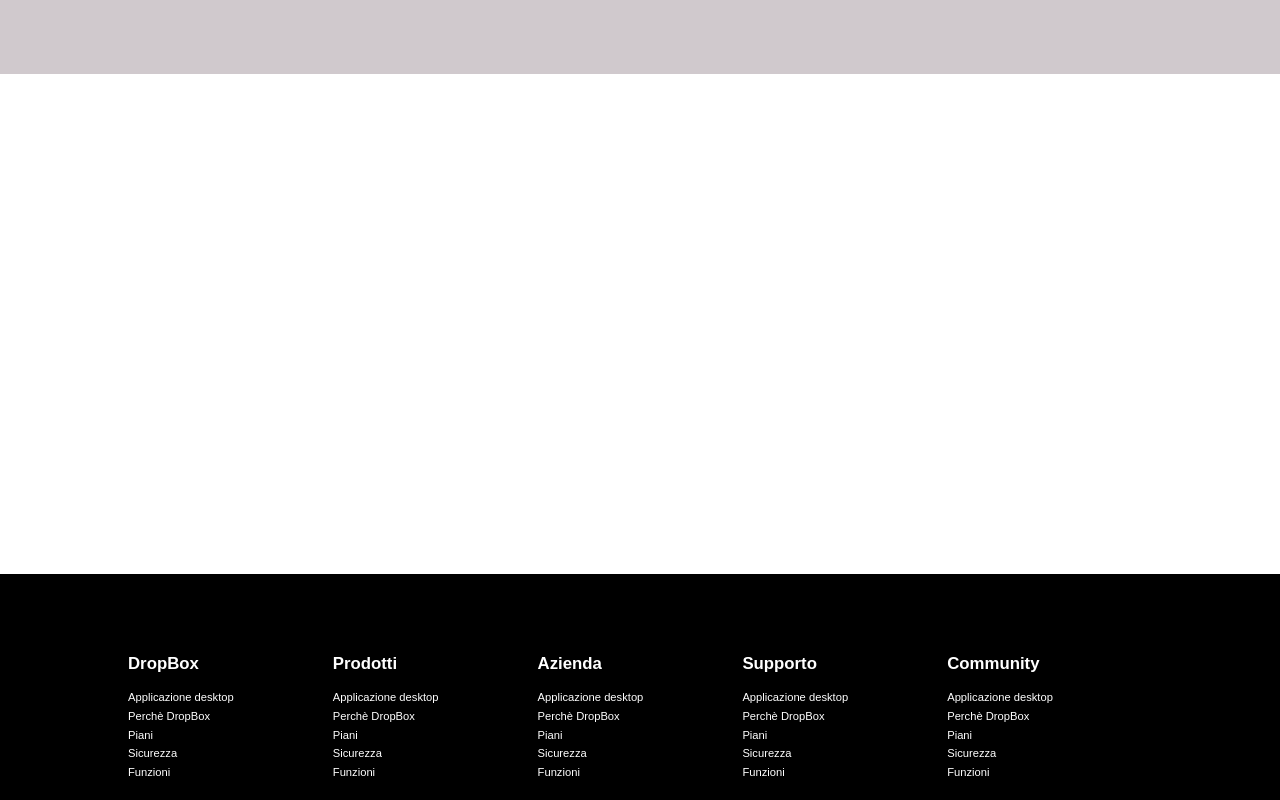
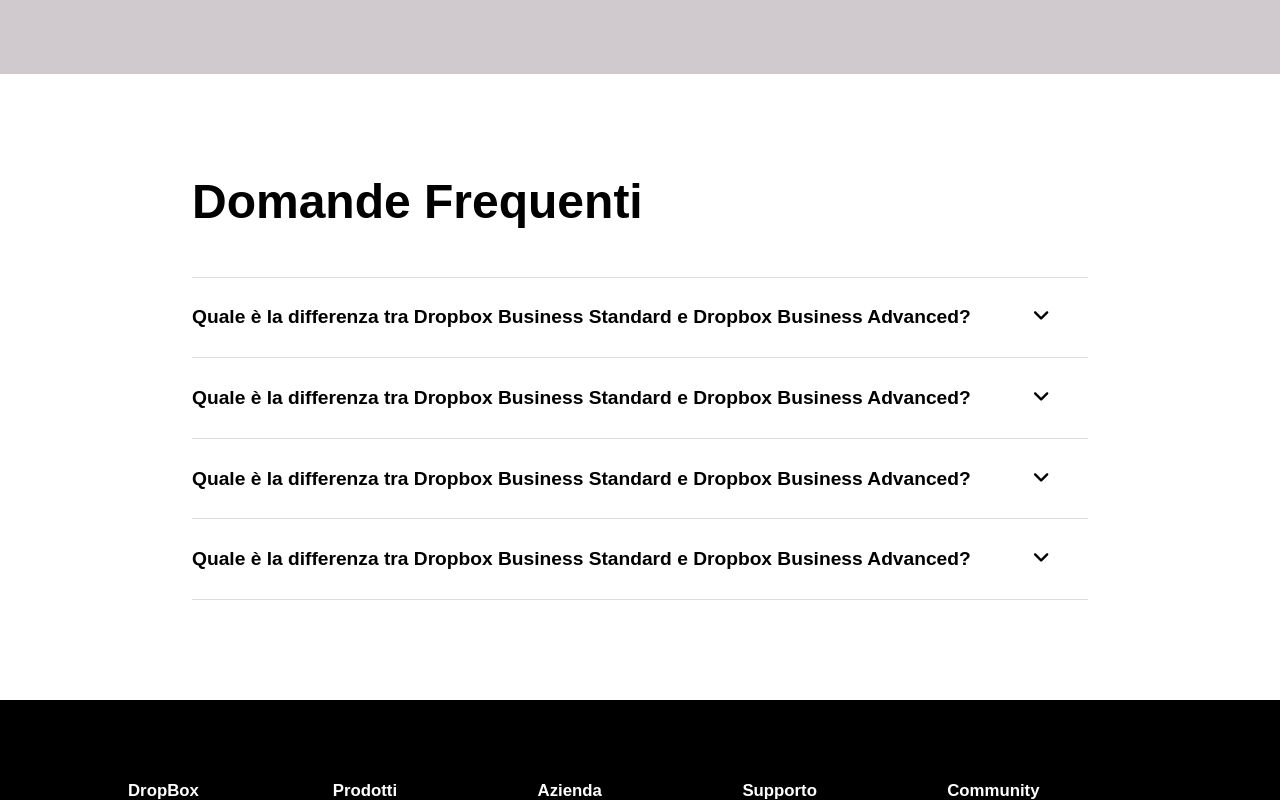
Before and after one commit to AndrewScacchi/htmlcss-dropbox, a plain HTML site: page index.html in a window 1280 px wide. Shown: the part 5478-6278 px from the top of the page. Drawn offline with Linux system fonts and the light colour scheme.

Commit message:
Finale Temporary Commit, all layout positioned, in need to clear code, add functionalities and much more

```diff
--- a/index.html
+++ b/index.html
@@ -414,7 +414,27 @@
                 </div>
             </div>
         </section>
-        <section id="main-faq" class="main-container clearfix"></section>
+        <section id="main-faq" class="main-container clearfix">
+            <h2>Domande Frequenti</h3>
+            <ul>
+                <li class="faq-first">
+                    Quale è la differenza tra Dropbox Business Standard e Dropbox Business Advanced?
+                    <i class="fa-solid fa-angle-down"></i>
+                </li>
+                <li>
+                    Quale è la differenza tra Dropbox Business Standard e Dropbox Business Advanced?
+                    <i class="fa-solid fa-angle-down"></i>
+                </li>
+                <li>
+                    Quale è la differenza tra Dropbox Business Standard e Dropbox Business Advanced?
+                    <i class="fa-solid fa-angle-down"></i>
+                </li>
+                <li>
+                    Quale è la differenza tra Dropbox Business Standard e Dropbox Business Advanced?
+                    <i class="fa-solid fa-angle-down"></i>
+                </li>
+            </ul>
+        </section>
     </main>
     <!-- Footer DEBUG Status completed -->
     <footer class="clearfix">
--- a/style.css
+++ b/style.css
@@ -343,12 +343,12 @@ article div  *{
     left: 0;
     transform: translate(0);
     width: 100%;
-    padding: 3em;
+    padding: 2em;
     filter: invert(0%) sepia(98%) saturate(7437%) hue-rotate(183deg) brightness(105%) contrast(98%);
 }
 #square-big-center p {
-    margin: 4em 0 1em;
-    line-height: 1.5em;
+    margin: 2.5em 0 1em;
+    line-height: 1.2em;
     font-size: 1.2em;
 }
 
@@ -366,9 +366,27 @@ article div  *{
 }
 
 /* FAQ Sections */
-
-
-
+#main-faq h2 {
+    font-size: 3em;
+    margin-top: 0;
+}
+#main-faq ul {
+    width: 100%;
+    display: inline-block;
+    font-size: 1.2em;
+    font-weight: bold;
+}
+#main-faq ul li {
+    padding: 1.5em 0;
+    border-bottom: 1px solid #dcdcde;
+}
+#main-faq ul i {
+    float: right;
+    margin-right: 2em;
+}
+.faq-first{
+    border-top: 1px solid #dcdcde;
+}
 
 /* FOOTER */
 
```
